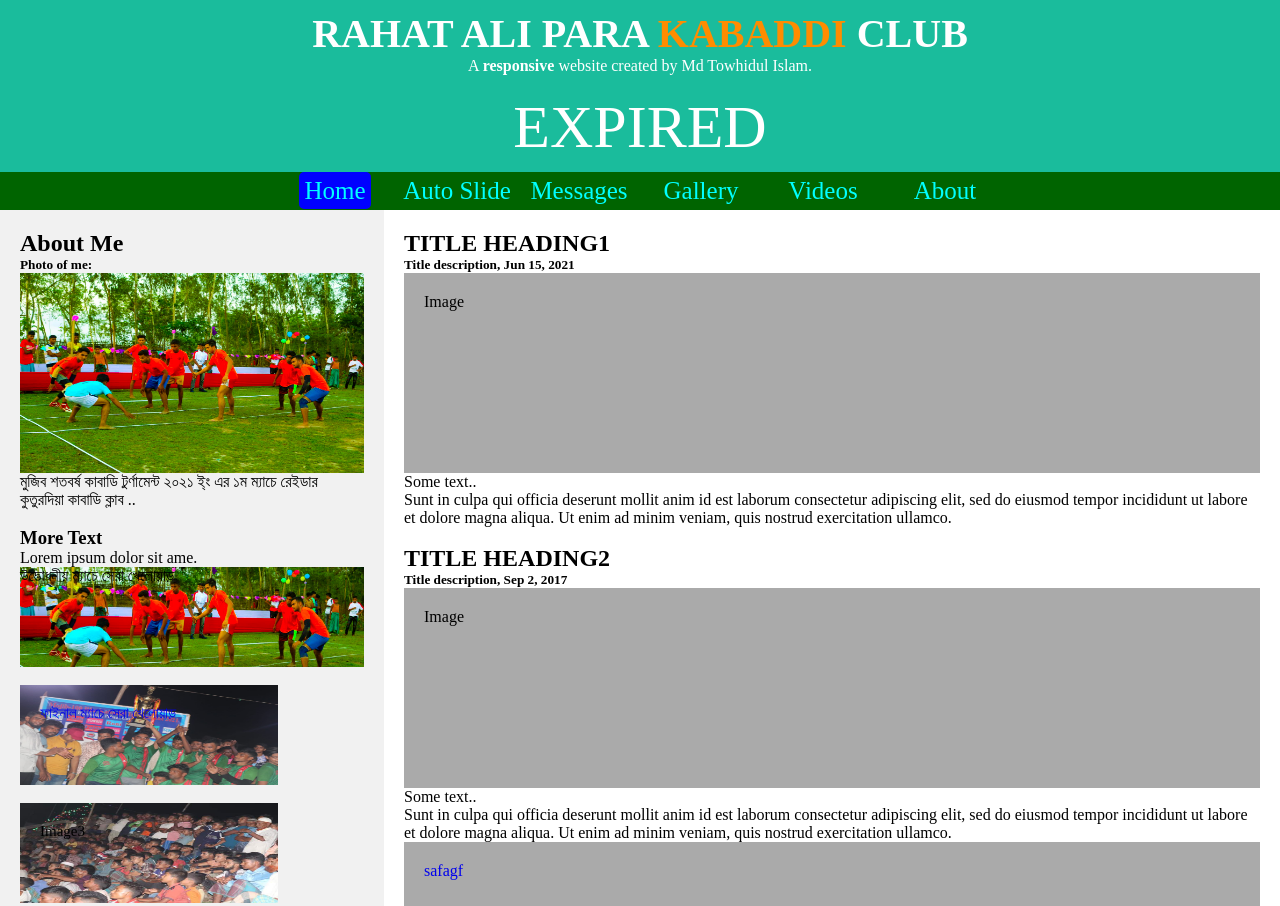
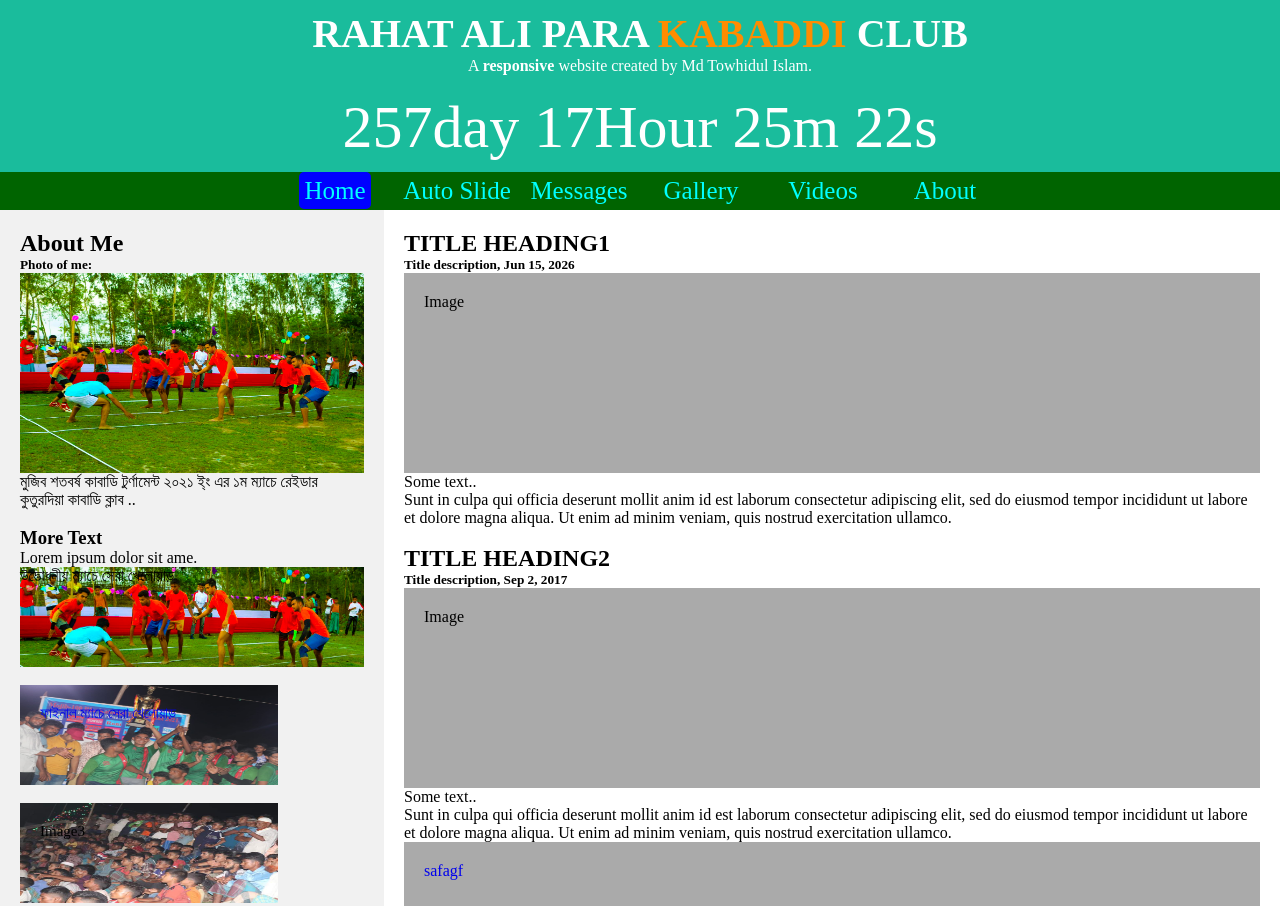
Before and after one commit to Towhid932/rahataliparakabaddiclub, a plain HTML site: page rkc_home.html in a window 1280 px wide. Shown: the top 906 px of the page. Drawn offline with Linux system fonts and the light colour scheme.

Commit message:
Update rkc_home.html

```diff
--- a/rkc_home.html
+++ b/rkc_home.html
@@ -188,7 +188,7 @@ body {
   </div>
   <div class="main">
     <h2>TITLE HEADING1</h2>
-    <h5>Title description, Jun 15, 2021</h5>
+    <h5>Title description, Jun 15, 2026</h5>
       <div class="fakeimg" style="height:200px;">Image</div>
     <p>Some text..</p>
     <p>Sunt in culpa qui officia deserunt mollit anim id est laborum consectetur adipiscing elit, sed do eiusmod tempor incididunt ut labore et dolore magna aliqua. Ut enim ad minim veniam, quis nostrud exercitation ullamco.</p>
@@ -241,7 +241,7 @@ body {
       <!---------------- Count Down JAVA Script  ------------------------>
 <script>
 // Set the date we're counting down to
-var countDownDate = new Date("Jul 19, 2021 15:37:25").getTime();
+var countDownDate = new Date("Jul 19, 2026 15:37:25").getTime();
 
 // Update the count down every 1 second
 var x = setInterval(function() {
```
